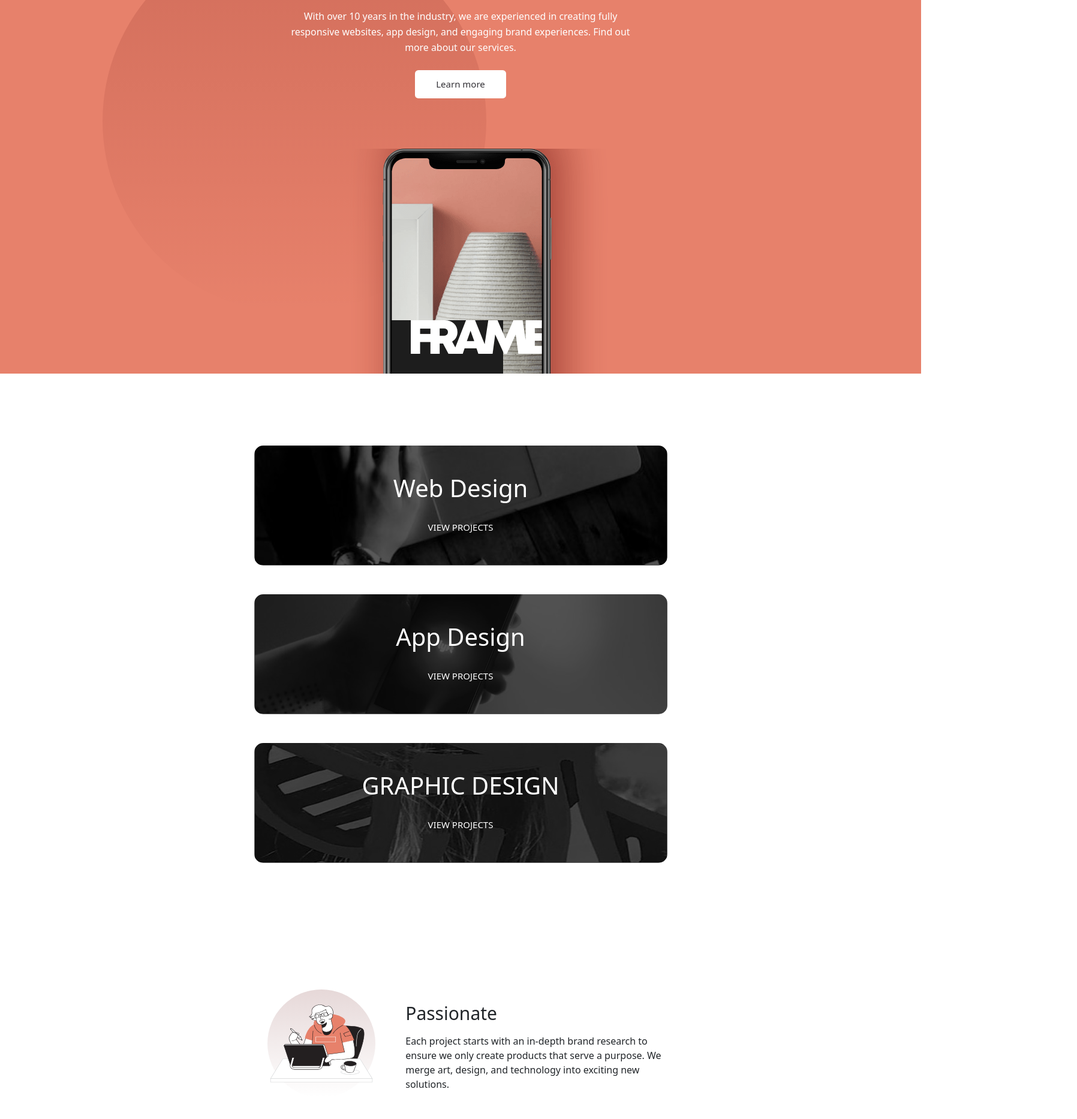
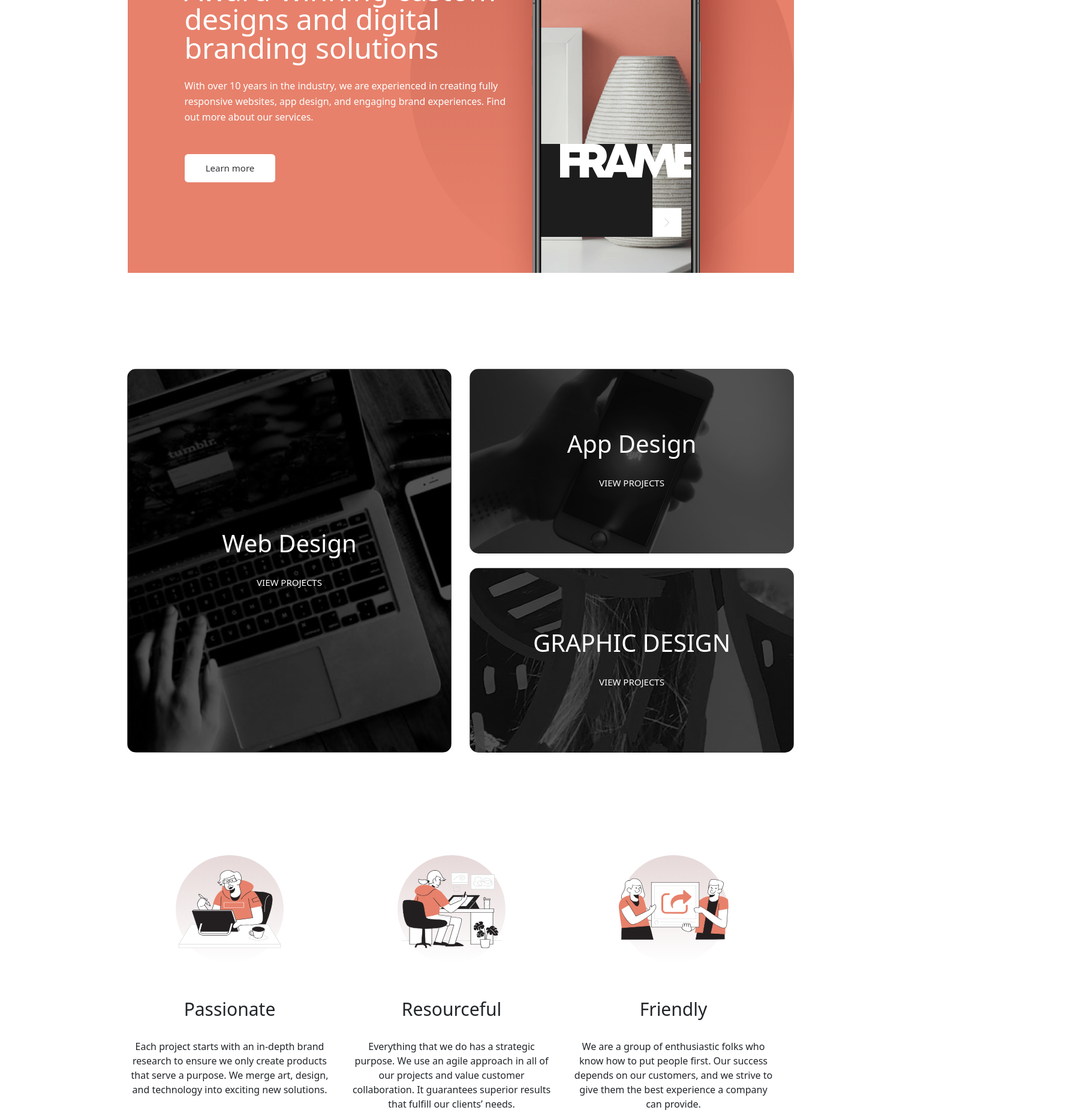
Before and after one commit to TedJenkler/Multi-Page-Website, a React (Create React App) app: page / in a window 1536 px wide. Shown: the part 340-2206 px from the top of the page at 60% size, 1796 px wide, since content can reach past the window. Built offline with nearby package versions, Linux system fonts and the light colour scheme.

Commit message:
HomePage mobile, tablet and desktop

```diff
--- a/src/Components.js/Pages/HomePage.js
+++ b/src/Components.js/Pages/HomePage.js
@@ -20,8 +20,10 @@ const HomePage = ({hamburger}) => {
             <div className="row">
                 <div className="project-btn-area">
                     <PageLinkButton page="webdesign" h1="Web Design" c="btn project-btn project-btn-first" />
+                    <div className="desktop-responsive">
                     <PageLinkButton page="app" h1="App Design" c="btn project-btn project-btn-second" />
                     <PageLinkButton page="graphicdesign" h1="GRAPHIC DESIGN" c="btn project-btn project-btn-third" />
+                    </div>
                 </div>
             </div>
             <div className="row">
--- a/src/index.css
+++ b/src/index.css
@@ -171,6 +171,12 @@ a {
 }
 
 /* project buttons */
+
+.desktop-responsive {
+  display: flex;
+  flex-direction: column;
+  align-items: center;
+}
 
 .project-btn-area {
   width: 100%;
@@ -1362,3 +1368,546 @@ input:focus {
     margin-bottom: 108px;
    }
 }
+
+@media screen and (min-width: 1440px) {
+  /* Header */
+
+  .header {
+    height: 24px;
+    width: 1111px;
+    margin: 64px 164px 67px 165px;
+  }
+
+  .logo-area {
+    margin-right: 545px;
+  }
+
+  .menu-area-responsive > ul {
+    margin: 0 42px 0 0;
+  }
+
+  /* Hero */
+
+  .hero {
+    height: 640px;
+    width: 1111px;
+    flex-direction: row;
+    background-position: 471px 0;
+    padding: 0;
+  }
+
+  .textfield-hero {
+    width: 540px;
+    height: 350px;
+    margin: 145px 0 145px 95px;
+    display: flex;
+    flex-direction: column;
+    align-items: flex-start;
+  }
+
+  .textfield-hero > h1 {
+    text-align: start;
+    margin-bottom: 11px;
+  }
+
+  .textfield-hero > p {
+    text-align: start;
+    margin-bottom: 40px;
+  }
+
+  .phoneimg-area {
+    position: absolute;
+    top: 294px;
+    left: 260px;
+  }
+
+  /* project buttons */
+
+  .project-btn-area {
+    width: 1112px;
+    height: 800px;
+    flex-direction: row;
+    padding-top: 160px;
+    align-items: flex-start;
+  }
+
+  .desktop-responsive {
+    display: flex;
+    flex-direction: column;
+    align-items: flex-start;
+    margin: 0;
+  }
+
+  .center-project {
+    display: flex;
+    flex-direction: column;
+    align-items: center;
+  }
+
+  .project-btn > h1 {
+    font-size: 40px;
+  }
+
+  .project-btn-first {
+    width: 541px;
+    height: 640px;
+    background-image: url(./assets/home/desktop/image-web-design-large.jpg);
+    margin: 0 30px 0 0;
+  }
+
+  .project-btn-second {
+    width: 541px;
+    height: 308px;
+    background-image: url(./assets/home/desktop/image-app-design.jpg);
+    margin: 0;
+  }
+
+  .project-btn-third {
+    width: 541px;
+    height: 308px;
+    background-image: url(./assets/home/desktop/image-graphic-design.jpg);
+    margin: 0;
+    margin-top: 24px;
+  }
+
+  /* Key Words*/
+
+  .keyword-area {
+    width: 1110px;
+    height: 412px;
+    margin: 160px 165px 380px 165px;
+    flex-direction: row;
+    padding: 0;
+  }
+
+  .passionate-card {
+    width: 350px;
+    height: 412px;
+    margin: 0 30px 0 0 ;
+    flex-direction: column;
+    text-align: center;
+  }
+
+  .passionate-card > div > h2, .resourceful-card > div > h2, .friendly-card > div > h2  {
+    margin: 0;
+    margin-top: 48px;
+  }
+
+  .passionate-card > div > p, .resourceful-card > div > p, .friendly-card > div > p  {
+    margin: 0;
+    margin-top: 32px;
+    font-size: 16px;
+  }
+
+  .passionate-card > .keyimg, .resourceful-card > .keyimg, .friendly-card > .keyimg  {
+    background-image: url(./assets/home/desktop/bg-pattern-hero-home.svg);
+    background-repeat: no-repeat;
+    background-size: 180px;
+  }
+
+  .resourceful-card {
+    width: 350px;
+    height: 412px;
+    margin: 0 30px 0 0 ;
+    flex-direction: column;
+    text-align: center;
+  }
+
+  .friendly-card {
+    width: 350px;
+    height: 412px;
+    margin: 0 30px 0 0 ;
+    flex-direction: column;
+    text-align: center;
+  }
+
+  /* Footer */
+
+  .footer {
+    max-width: 100%;
+    min-height: 687px;
+    margin: 19.06em 0 0 0;
+  }
+
+  .stylefooter {
+    position: absolute;
+    visibility: hidden;
+    width: 100%;
+    border-bottom: 1px solid #979797;
+    margin-top: 32px;
+    margin-bottom: 32px;
+  }
+
+  .responsive-footer {
+    flex-direction: row;
+    justify-content: space-between;
+    align-items: center;
+    width: 100%;
+  }
+
+  .footer-textfield {
+    height: 177px;
+    width: 690px;
+    margin: 253px auto 0 auto;
+    display: flex;
+    flex-direction: column;
+    align-items: center;
+  }
+
+  .footer-textfield > div > a > img {
+    height: 27px;
+    width: 202px;
+    margin: 0 118px 0 0;
+  }
+
+  #h2-1 {
+    font-size: 14px;
+    margin-right: 42px;
+  }
+
+  #h2-2 {
+    font-size: 14px;
+    margin-right: 42px;
+    margin: 0 42px 0 0;
+  }
+
+  #h2-3 {
+    font-size: 14px;
+    margin: 0;
+  }
+
+  .responsive-footer2 {
+    display: flex;
+    width: 100%;
+    flex-direction: row;
+    margin-top: 72px;
+    margin-left: 0;
+    border-top: 1px solid #979797;
+    padding-top: 33px;
+  }
+
+  .footertext {
+    width: 223px;
+    height: 78px;
+    display: flex;
+    flex-direction: column;
+    font-size: 16px;
+    margin: 0 39px 0 0;
+    text-align: start;
+    line-height: 26px;
+  }
+
+  .socialicon-area {
+    margin: 2em 0 0 50px;
+    display: flex;
+  }
+  /* Hero Footer */
+
+  .hero-footer {
+    width: 690px;
+    height: 25.26em;
+    position: absolute;
+    top: -264px;
+    margin-left: auto;
+    margin-right: auto;
+    background-image: url(./assets/shared/tablet/bg-pattern-design-pages-intro-tablet.svg);
+    background-position: center;
+  }
+
+  .hero-footertextfield {
+    width: 573px;
+    height: 251px;
+    display: flex;
+    margin: 64px auto 64px auto;
+  }
+
+  .hero-footertextfield > h1 {
+    font-size: 40px;
+    text-align: center;
+    margin-bottom: 50px;
+    line-height: 40px;
+    width: 279px;
+  }
+
+  .hero-footertextfield > p {
+    font-size: 15px;
+    text-align: center;
+    line-height:  25px;
+  }
+
+  /* About Page */
+
+  /* Hero  */
+
+  #hero-about {
+    height: 632px;
+    width: 689px;
+    background-position: 170.5px 101.3px;
+    background-size: 640px;
+    border-radius: 15px;
+    margin-bottom: 120px;
+  }
+
+  #hero-about > img {
+    border-radius: 15px 15px 0 0;
+    object-fit: cover;
+  }
+
+  #hero-about > h1 {
+    width: 573px;
+    margin-bottom: 32px;
+    font-size: 48px;
+  }
+
+  #hero-about > p {
+    width: 573px;
+    font-size: 16px;
+    line-height: 26px;
+  }
+
+  /* itemarea2 */
+
+  .about-item2area {
+    height: 736px;
+    width: 689px;
+    border-radius: 15px;
+    background-image: url(./assets/shared/desktop/bg-pattern-three-circles.svg);
+    background-position: center;
+    padding: 0;
+  }
+
+  .about-item2area > img {
+    width: 100%;
+    height: 320px;
+    border-radius: 15px 15px 0 0;
+    object-fit: cover;
+  }
+
+  .about-item2area > h1 {
+    font-size: 40px;
+    margin: 68px 0em 24px 0em;
+  }
+
+  .about-item2area > p {
+    text-align: center;
+    font-size: 16px;
+    margin: 0 24px 0 24px;
+    line-height: 26px;
+    padding-bottom: 1em;
+  }
+
+  /* itemarea3 */
+
+  .about-item3area {
+    height: 736px;
+    width: 689px;
+    background-position: center;
+    margin-bottom: 120px;
+    padding: 0;
+    border-radius: 15px;
+  }
+
+  .about-item3area > img {
+    border-radius: 15px 15px 0 0;
+  }
+
+  .about-item3area > h1 {
+    font-size: 40px;
+    margin: 68px 0em 24px 0em;
+  }
+
+  .about-item3area > p {
+    font-size: 16px;
+    line-height: 26px;
+  }
+
+  /* Contact Page */
+
+  /* Hero Contact */
+
+  .hero-contact {
+    height: 764px;
+    width: 689px;
+    margin-bottom: 120px;
+    background-image: url(./assets/shared/desktop/bg-pattern-two-circles.svg);
+    background-position: top;
+    background-size: 584px;
+    border-radius: 15px;
+  }
+
+  .contact {
+    height: 711px;
+    width: 100%;
+  }
+
+  .contact > h1 {
+    font-size: 48px;
+    margin: 71px 0 0 58px;
+    text-align: start;
+  }
+
+  .contact > p {
+    font-size: 16px;
+    margin: 32px 58px 40px 58px;
+    text-align: start;
+    line-height: 26px;
+  }
+
+  .inputarea {
+    width: 573px;
+    height: 653px;
+    margin: 0 58px 0 58px;
+    align-items: flex-end;
+  }
+
+  #name {
+    font-size: 16px;
+    padding: 25px 0 0.5em 5px;
+  }
+
+  #email {
+    font-size: 16px;
+    padding: 25px 0 0.5em 5px;
+  }
+
+  #phone {
+    font-size: 16px;
+    padding: 25px 0 0.5em 5px;
+  }
+
+  #textarea {
+    padding: 5px 0 0.5em 5px;
+  }
+
+  #submit {
+    margin: 24px 0 0 0;
+  }
+
+  /* Location Page */
+
+  /* CountryleafletArea */
+
+  .leafletarea {
+    width: 689px;
+    height: 682px;
+    background-color: white;
+    margin-bottom: 120px;
+  }
+
+  .leaflet-container {
+    height: 326px;
+    border-radius: 15px;
+  }
+
+  .leaflet-textarea {
+    height: 326px;
+    background-image: url(./assets/shared/desktop/bg-pattern-two-circles.svg);
+    background-size: 584px;
+    background-position: bottom left;
+    background-repeat: no-repeat;
+    margin-top: 30px;
+    margin-bottom: 0;
+    display: flex;
+    justify-content: flex-start;
+    align-items: flex-start;
+    border-radius: 15px;
+  }
+
+  .responsive-leaflettextarea1 {
+    margin: 88px 0 24px 75px;
+    padding: 0;
+  }
+
+  .responsive-leaflettextarea2 {
+    margin: 160px 0 0 107px;
+    padding: 0;
+  }
+
+  .leaflet-textarea > div > h2 {
+    margin: 0;
+    padding: 0;
+    font-size: 40px;
+    text-align: start;
+    margin-bottom: 24px;
+  }
+
+  .leaflet-textarea > div > p {
+    text-align: start;
+    font-size: 16px;
+    line-height: 26px;
+  }
+
+  .leaflet-textarea > div > h3 {
+    font-size: 16px;
+    margin: 0;
+    text-align: start;
+  }
+
+  /* Design page */
+
+  .hero-design {
+    width: 689px;
+    height: 252px;
+    background-image: url(./assets/shared/tablet/bg-pattern-design-pages-intro-tablet.svg);
+    background-size: 884px;
+    background-position: center;
+    background-repeat: no-repeat;
+    transform: rotate(0);
+    flex-direction: column;
+    border-radius: 15px;
+    margin-bottom: 120px;
+  }
+
+  .hero-design > h1 {
+    font-size: 48px;
+    margin: 64px 0 24px 0;
+    transform: rotate(0);
+  }
+
+  .hero-design > p {
+    font-size: 16px;
+    line-height: 26px;
+    transform: rotate(0);
+    margin-bottom: 64px;
+  }
+
+  /* content */
+
+  .content {
+    width: 100%;
+    margin-top: 0;
+  }
+
+  .responsive-content {
+    width: 100%;
+    height: 100%;
+    display: flex;
+    flex-direction: column;
+    justify-content: center;
+  }
+
+  .content-item {
+   width: 689px;
+   height: 310px;
+   margin-bottom: 40px;
+   display: flex;
+  }
+
+  .content-item > img {
+    width: 50%;
+    height: 100%;
+    border-radius: 15px 0 0 15px;
+   }
+
+   .responsive-content > h2 {
+    font-size: 20px;
+    margin: 109px 0 14.5px 0;
+    color: #E7816B;
+   }
+
+   .responsive-content > p {
+    font-size: 16px;
+    line-height: 26px;
+    margin-bottom: 108px;
+   }
+}
```
